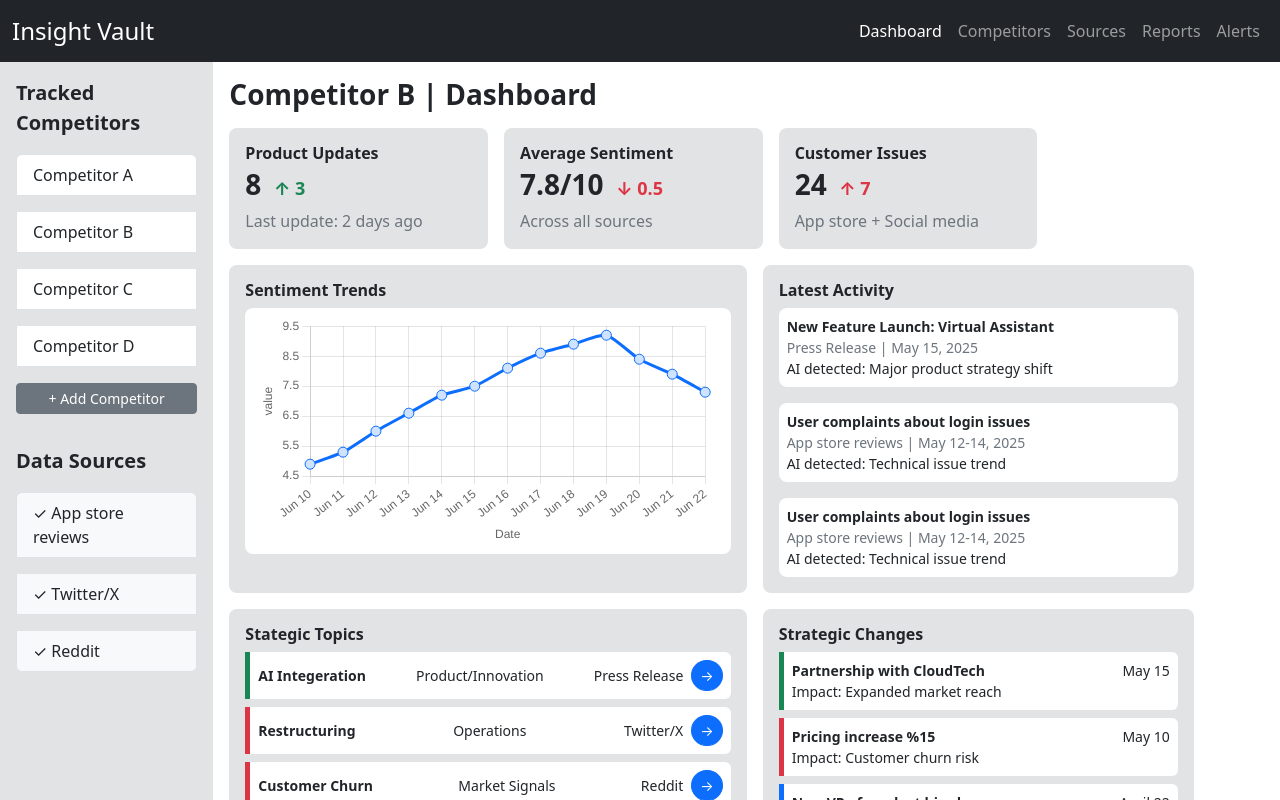
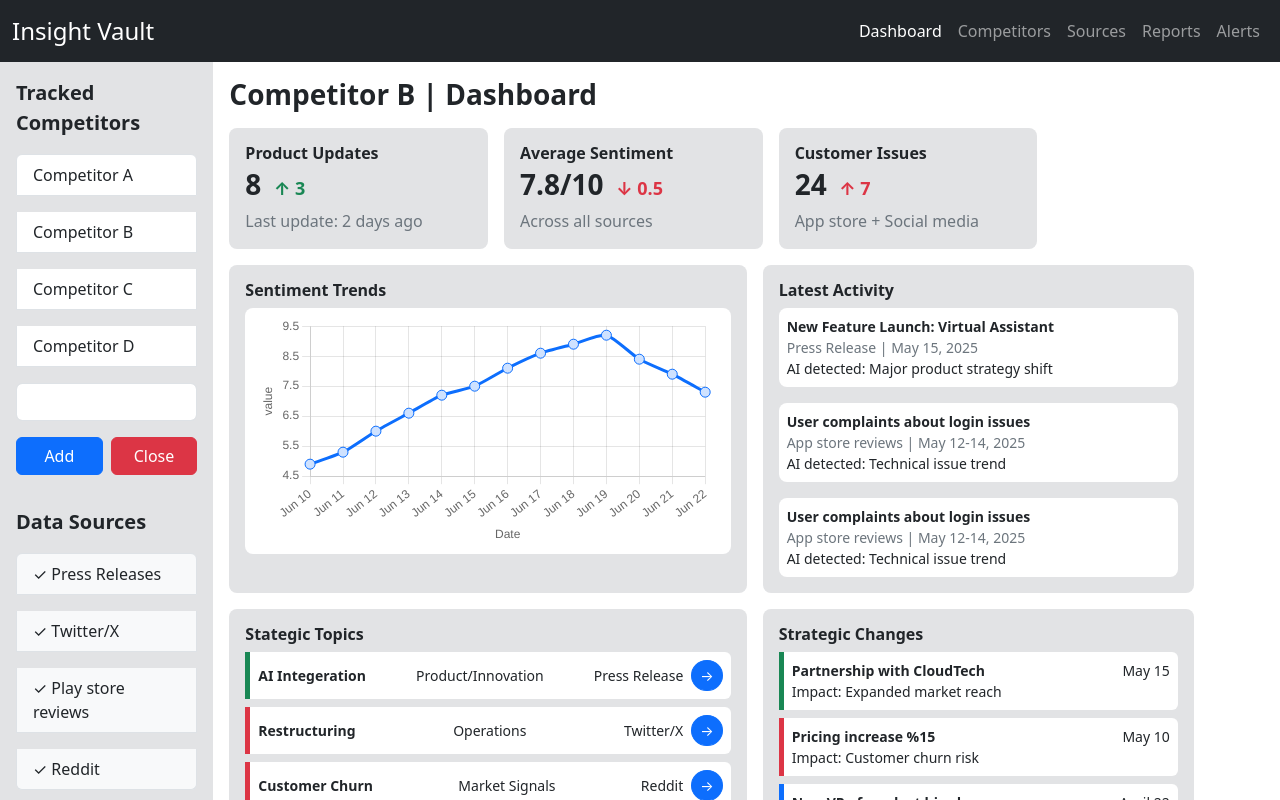
Before and after one commit to edwzeledon/insight-vault, a React (Vite) app in the folder frontend/: page / in a window 1280 px wide. Both pictures are taken after a click on the button "+ Add Competitor". Shown: the top 800 px of the page. Built offline with nearby package versions, Linux system fonts and the light colour scheme.

Commit message:
feat(dashboard): implement add competitor functionality

```diff
--- a/frontend/src/Dashboard.jsx
+++ b/frontend/src/Dashboard.jsx
@@ -2,19 +2,9 @@ import { useState } from "react";
 
 import Navbar from "./Navbar";
 import LineChart from "./LineChart";
+import SideBar from "./SideBar";
 
 export default function Dashboard() {
-    const [comp, setcomp] = useState([
-        'Competitor A',
-        'Competitor B',
-        'Competitor C',
-        'Competitor D'
-    ])
-    const [sources, setSources] = useState([
-        'App store reviews',
-        'Twitter/X',
-        'Reddit'
-    ])
     const [topics, setTopics] = useState([
         {
             title: 'AI Integeration',
@@ -66,44 +56,11 @@ export default function Dashboard() {
         }
     ])
 
-    function handleCompClick() {
-
-    }
-
     return (
         <div className="d-flex flex-column min-vh-100">
             <Navbar />
             <div className="row g-0 d-flex flex-grow-1">
-                <div className="col-2 d-flex flex-column bg-secondary-subtle p-3">
-                    <div className="d-flex flex-column">
-                        <div className="mb-3">
-                            <span className="fw-bold fs-5"> Tracked Competitors </span>
-                            <div className="list-group mb-3">
-                                {
-                                    comp.map((comp, index) => {
-                                        return (
-                                            <button key={index} type="button" className="list-group-item list-group-item-action mt-3" onClick={handleCompClick}> {comp} </button>
-                                        )
-                                    })
-                                }
-                                <button className="btn btn-sm btn-secondary mt-3"> + Add Competitor </button>
-                            </div>
-
-                        </div>
-                        <div className="mb-3">
-                            <span className="fw-bold fs-5"> Data Sources</span>
-                            <ul className="list-group ">
-                                {
-                                    sources.map((src, index) => {
-                                        return (
-                                            <li key={index} className="list-group-item bg-light mt-3"> &#10003; {src} </li>
-                                        )
-                                    })
-                                }
-                            </ul>
-                        </div>
-                    </div>
-                </div>
+                <SideBar />
                 <div className="col-10 p-3">
                     <h2 className="fs-3 fw-bold mb-3"> Competitor B | Dashboard </h2>
                     <div className="mb-3 row g-0 gap-3">
--- /dev/null
+++ b/frontend/src/SideBar.jsx
@@ -0,0 +1,134 @@
+import { useEffect, useState } from "react";
+import useAuthStore from "./authStore";
+
+export default function SideBar() {
+    const accessToken = useAuthStore((state) => state.accessToken)
+    const [addOrg, setAddOrg] = useState(false)
+    const [isLoading, setIsLoading] = useState(false)
+    const [userCompetitors, setUserCompetitors] = useState([
+        'Competitor A',
+        'Competitor B',
+        'Competitor C',
+        'Competitor D'
+    ])
+    const [sources, setSources] = useState([
+        'Press Releases',
+        'Twitter/X',
+        'Play store reviews',
+        'Reddit'
+    ])
+    const [org, setOrg] = useState({
+        name: ''
+    })
+
+    function handleCompClick() {
+       //fill in page with data for that specific comp
+    }
+    async function handleOrgSubmit(e) {
+        e.preventDefault()
+        const form = e.target
+        if (!form.checkValidity()) {
+            form.classList.add('was-validated')
+            return
+        }
+        setIsLoading(true)
+        //make a fetch request to add competiors
+        try {
+            console.log('acesstoken: ', accessToken)
+            const response = await fetch('http://localhost:3000/addcompetitor', {
+                method: 'POST',
+                headers: {
+                    'Content-Type': 'application/json',
+                    'Authorization': `Bearer ${accessToken}`,
+                },
+                body: JSON.stringify(org)
+            })
+            const results = await response.json()
+            if (results.error) {
+                throw new Error(results.error)
+            }
+            //if successful reset section
+            setUserCompetitors(prev => ([...prev, org.name]))
+            setOrg('')
+            setIsLoading(false)
+            setAddOrg(false)
+
+        } catch (err) {
+            console.log('Error fetching request', err)
+            setIsLoading(false)
+        }
+    }
+    return (
+        <div className="col-2 d-flex flex-column bg-secondary-subtle p-3">
+            <div className="d-flex flex-column">
+                <div className="mb-3">
+                    <span className="fw-bold fs-5"> Tracked Competitors </span>
+                    <div className="list-group mb-3">
+                        {
+                            userCompetitors.map((comp, index) => {
+                                return (
+                                    <button key={index} type="button" className="list-group-item list-group-item-action mt-3" onClick={handleCompClick}> {comp} </button>
+                                )
+                            })
+                        }
+                        {addOrg && (
+                            <form className="needs-validation" onSubmit={handleOrgSubmit} noValidate>
+                                <div className="mb-3">
+                                    <input
+                                        type="text"
+                                        className="form-control mt-3"
+                                        value={org.name}
+                                        onChange={(e) => { setOrg({ name: e.target.value }) }}
+                                        required
+                                    />
+                                    <div className="invalid-feedback">
+                                        Please input a valid org name.
+                                    </div>
+                                </div>
+                                <div className="row g-0 gap-2">
+                                    <button type="submit" className="btn btn-primary col">
+                                        {isLoading ? 'Adding...' : 'Add'}
+                                    </button>
+                                    <button
+                                        type="button"
+                                        className="btn btn-danger col"
+                                        onClick={() => {
+                                            setAddOrg(false)
+                                            setOrg('')
+                                        }} >
+                                        Close
+                                    </button>
+
+                                </div>
+                            </form>
+                        )}
+                        {!addOrg && (
+                            <button className="btn btn-sm btn-secondary mt-3" onClick={() => { setAddOrg(true) }}> + Add Competitor </button>
+                        )}
+                    </div>
+
+                </div>
+                <div className="mb-3">
+                    <span className="fw-bold fs-5"> Data Sources</span>
+                    <ul className="list-group ">
+                        {
+                            sources.map((src, index) => {
+                                return (
+                                    <li key={index} className="list-group-item bg-light mt-3"> &#10003; {src} </li>
+                                )
+                            })
+                        }
+                    </ul>
+                </div>
+                <div>
+                    <span className="fw-bold fs-5"> Background Jobs </span>
+                    <ul className="list-group">
+                        <li className="list-group-item bg-light text-success mt-3"> Data Collection: Active</li>
+                        <li className="list-group-item bg-light text-success mt-3"> Sentiment: Active </li>
+                        <li className="list-group-item bg-light text-success mt-3"> Trend detection: Active </li>
+                    </ul>
+                </div>
+            </div>
+        </div>
+    );
+}
```
Also changed, not shown: 1 other file (tests, documents, lock files or other folders).
